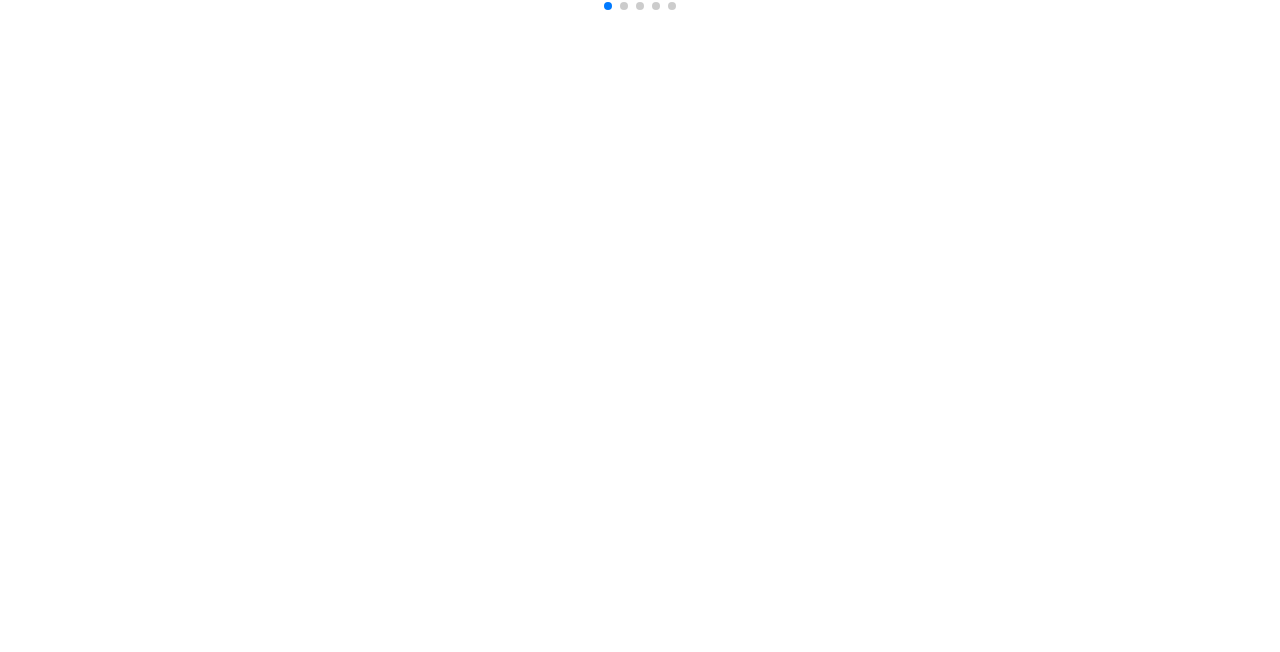
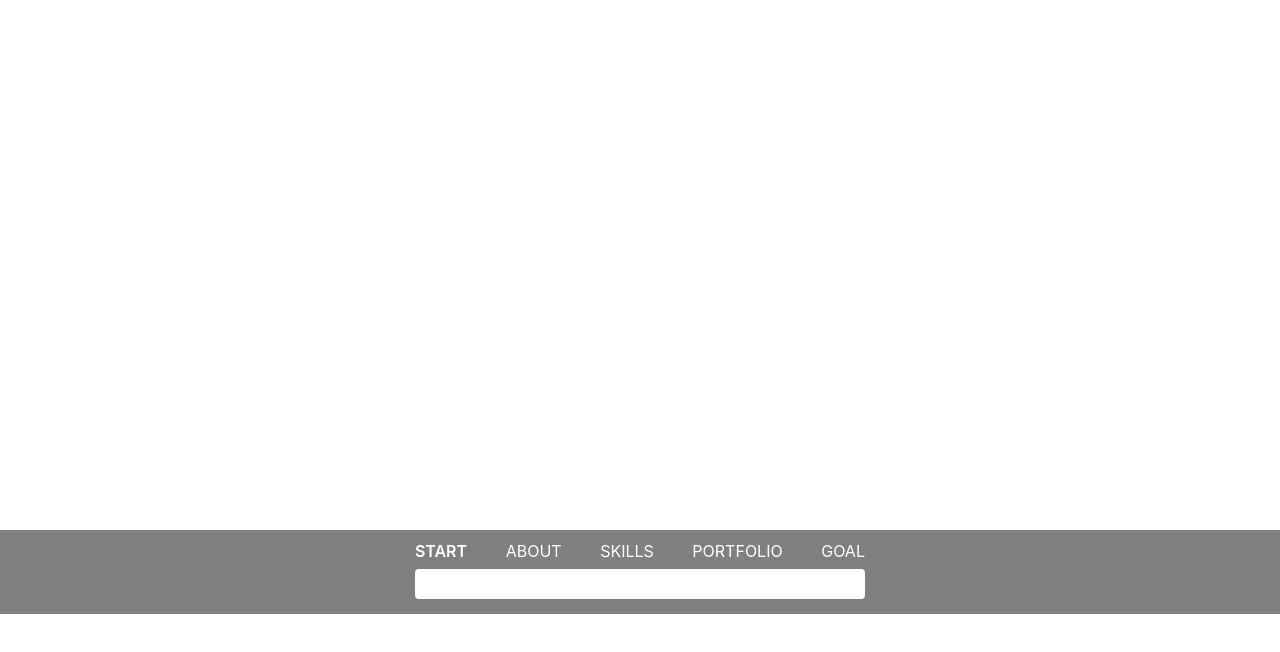
Before and after one commit to wwowww/eunjeerun, a React (Vite) app: page / in a window 1280 px wide. Shown: the top 652 px of the page. Built offline with nearby package versions, Linux system fonts and the light colour scheme.

Commit message:
feat. slide, pagination 추가

```diff
--- a/src/App.tsx
+++ b/src/App.tsx
@@ -1,25 +1,12 @@
+import SlidePage from './components/organisms/SlidePage/SlidePage';
 import Loading from './components/templates/Loading/Loading';
-
-import { Swiper, SwiperSlide } from 'swiper/react';
-import 'swiper/css';
-import 'swiper/css/pagination';
-import { Pagination } from 'swiper/modules';
-import Home from './components/templates/Home/Home';
 
 function App() {
   return (
-    <div>
-      <Loading />
-      <Swiper pagination={true} modules={[Pagination]} className="mySwiper">
-        <SwiperSlide>
-          <Home />
-        </SwiperSlide>
-        <SwiperSlide>Slide 2</SwiperSlide>
-        <SwiperSlide>Slide 3</SwiperSlide>
-        <SwiperSlide>Slide 4</SwiperSlide>
-        <SwiperSlide>Slide 5</SwiperSlide>
-      </Swiper>
-    </div>
+    <>
+      {/* <Loading /> */}
+      <SlidePage />
+    </>
   )
 }
 
--- /dev/null
+++ b/src/components/organisms/SlidePage/SlidePage.module.scss
@@ -0,0 +1,53 @@
+.wrap {
+  width: 100%;
+  height: calc(100vh - 270px);
+}
+
+.slide {
+  width: 100%;
+  height: 100%;
+}
+
+.pagination {
+  display: flex;
+  flex-direction: column;
+  align-items: center;
+  justify-content: center;
+  gap: 6px;
+  width: 100%;
+  height: 84px;
+  background-color: gray;
+
+  ul {
+    display: flex;
+    flex-direction: row;
+    justify-content: space-between;
+    margin-top: -6px;
+    max-width: 450px;
+    width: 100%;
+
+    li {
+      cursor: pointer;
+      color: #fff;
+
+      &.active {
+        font-weight: 600;
+      }
+    }
+  }
+
+  .progressBar {
+    display: flex;
+    padding: 10px;
+    max-width: 450px;
+    width: 100%;
+    height: 30px;
+    background-color: #fff;
+    border-radius: 4px;
+
+    .gauge {
+      background-color: #E46C0A;
+      transition: width 0.3s ease;
+    }
+  }
+}
--- /dev/null
+++ b/src/components/organisms/SlidePage/SlidePage.tsx
@@ -0,0 +1,81 @@
+import { useEffect, useRef, useState } from 'react';
+import { Swiper, SwiperSlide } from 'swiper/react';
+import { Swiper as SwiperType } from 'swiper';
+import Home from '../../templates/Home/Home';
+
+import 'swiper/css';
+import style from "./SlidePage.module.scss";
+
+const SlideContent2 = () => <div>슬라이드 내용 2</div>;
+const SlideContent3 = () => <div>슬라이드 내용 3</div>;
+const SlideContent4 = () => <div>슬라이드 내용 4</div>;
+const SlideContent5 = () => <div>슬라이드 내용 5</div>;
+
+const SlidePage = () => {
+  const slides = [<Home />, <SlideContent2 />, <SlideContent3 />, <SlideContent4 />, <SlideContent5 />];
+  const paginationList = ["START", "ABOUT", "SKILLS", "PORTFOLIO", "GOAL"];
+  const [activeIndex, setActiveIndex] = useState<number>(0);
+  const swiperRef = useRef<SwiperType | null>(null);
+
+  const handlePaginationClick = (index: number) => {
+    if (swiperRef.current) {
+      swiperRef.current.slideTo(index);
+    }
+    setActiveIndex(index);
+  };
+
+  const handleKeyDown = (event: KeyboardEvent) => {
+    const keyActions: { [key: number]: () => void } = {
+      37: () => swiperRef.current?.slidePrev(),
+      39: () => swiperRef.current?.slideNext(),
+    };
+
+    const action = keyActions[event.keyCode];
+    if (action) action();
+  };
+
+  useEffect(() => {
+    window.addEventListener('keydown', handleKeyDown);
+    return () => {
+      window.removeEventListener('keydown', handleKeyDown);
+    };
+  }, []);
+
+  const progressBarWidth = (activeIndex / (slides.length - 1)) * 100;
+
+  return (
+    <div className={style.wrap}>
+      <Swiper
+        onSwiper={(swiper) => (swiperRef.current = swiper)}
+        spaceBetween={50}
+        slidesPerView={1}
+        onSlideChange={(swiper) => setActiveIndex(swiper.activeIndex)}
+        initialSlide={activeIndex}
+        allowTouchMove={false}
+        className={style.slide}
+      >
+        {slides.map((slide, index) => (
+          <SwiperSlide key={index + "slide key"}>{slide}</SwiperSlide>
+        ))}
+      </Swiper>
+      <div className={style.pagination}>
+        <ul>
+          {paginationList.map((list, index) => (
+            <li
+              key={index + "pagination key"}
+              className={`${style.paginationItem} ${activeIndex === index ? style.active : ""}`}
+              onClick={() => handlePaginationClick(index)}
+            >
+              {list}
+            </li>
+          ))}
+        </ul>
+        <div className={style.progressBar}>
+          <div className={style.gauge} style={{ width: `${progressBarWidth}%` }} />
+        </div>
+      </div>
+    </div>
+  )
+}
+
+export default SlidePage;
```
